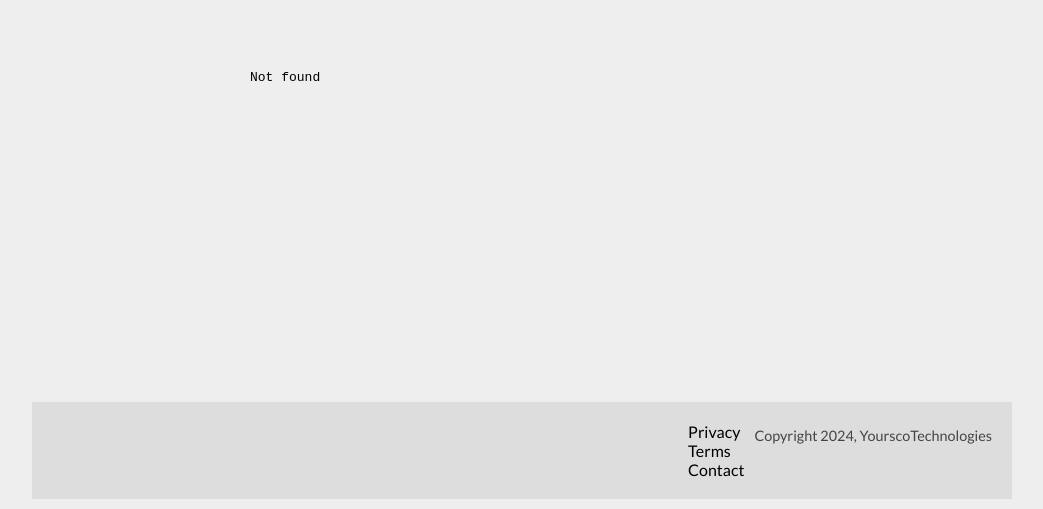
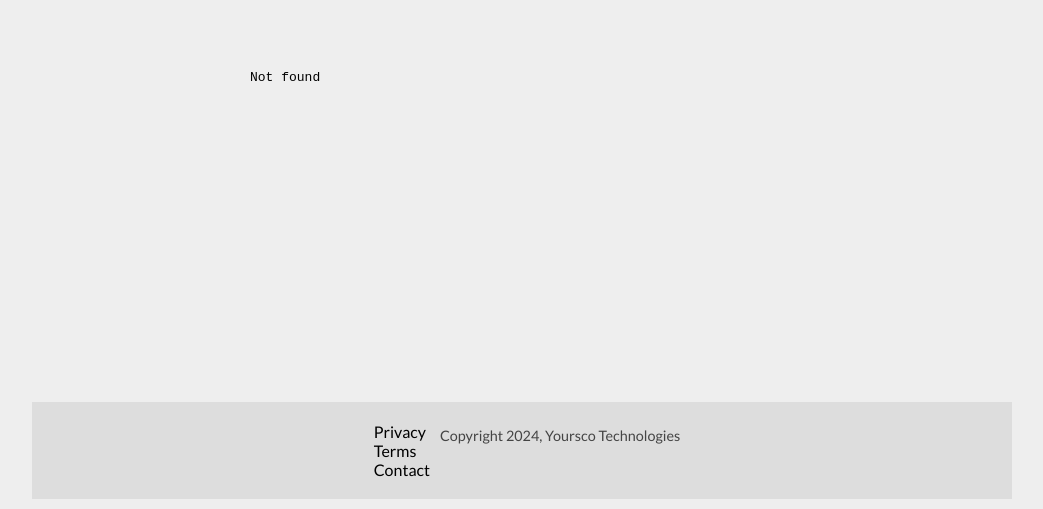
Before and after one commit to Yoursco1/yourscotech.github.io, a plain HTML site: page index.html in a window 1280 px wide. Shown: the part 2443-2952 px from the top of the page, without its empty margins (118-1161 px from the left). Drawn offline with Linux system fonts and the light colour scheme; a web font is replaced by a local one.

Commit message:
WIP changes in footer

```diff
--- a/css/styles.css
+++ b/css/styles.css
@@ -288,7 +288,7 @@ footer {
   background-color: #ddd;
   padding: 20px;
     display: flex;
-  justify-content: flex-end;
+  justify-content: center;
 }
 
 
@@ -298,8 +298,8 @@ footer > ul > li {
 
 footer > span {
   margin-top: 5px;
-  display: flex;
-  justify-content: flex-end;
+
+
   font-size: 0.9em;
   color: #444;
 }
@@ -328,7 +328,7 @@ footer > span {
    #hero h2 {
     font-size: 24px;
     text-align: center;
-    padding: 10px;
+    padding: 5px;
   }
 
   #accessories {
--- a/index.html
+++ b/index.html
@@ -151,7 +151,7 @@
             <li><a href="#">Terms</a></li>
             <li><a href="#">Contact</a></li>
           </ul>
-          <span>Copyright 2024, YourscoTechnologies</span>
+          <span>Copyright 2024, Yoursco Technologies</span>
         </footer>
       </div>
     </div>
```
